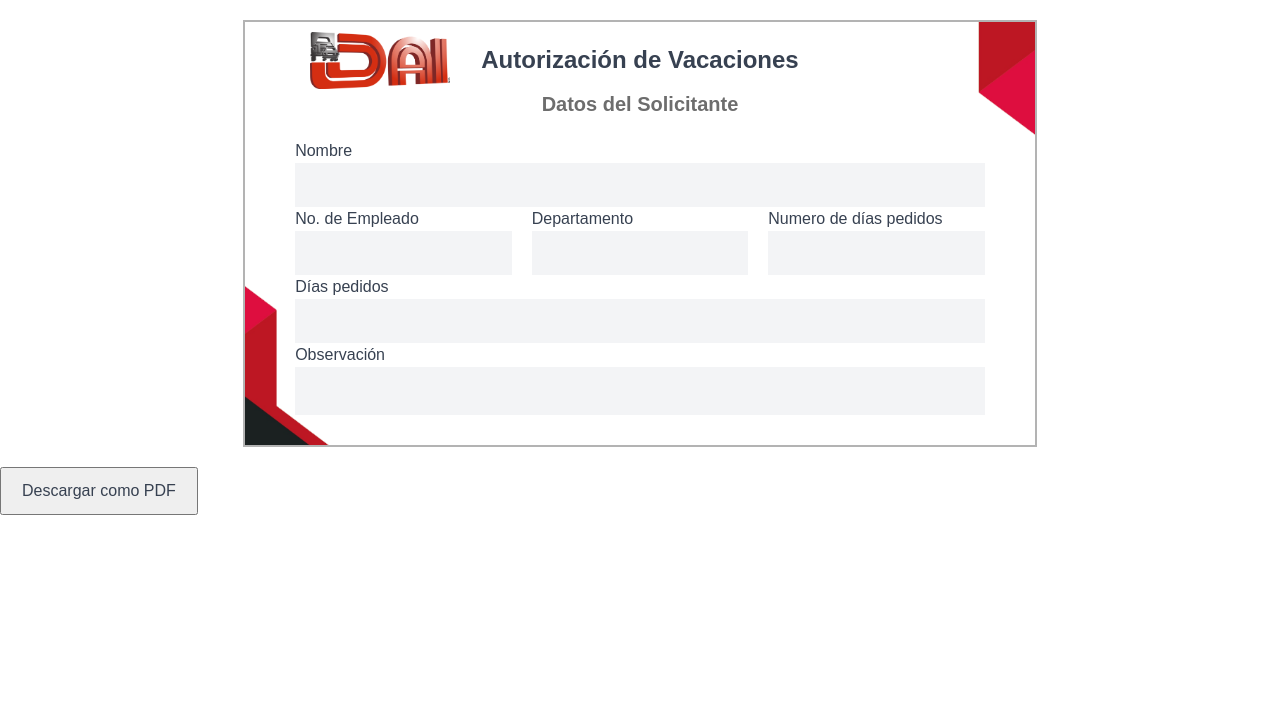
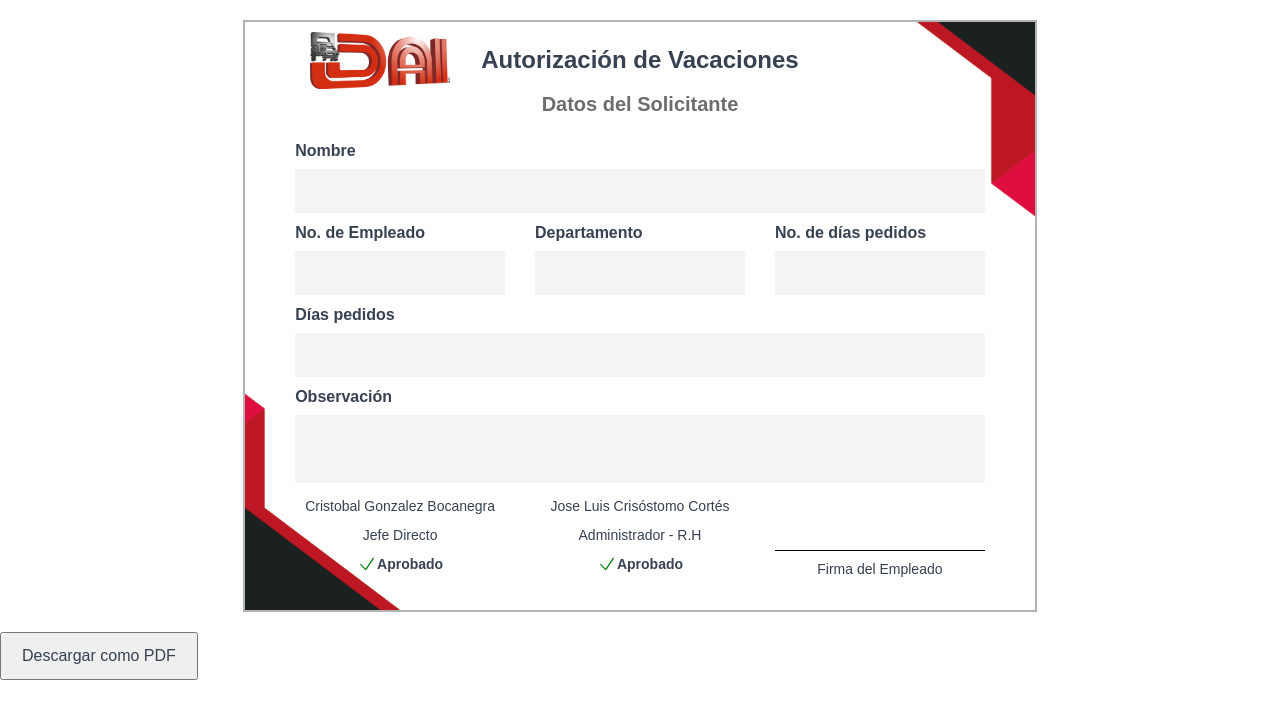
Before and after one commit to abner-silva-dev/holiday-system, a React (Vite) app: page /print in a window 1280 px wide. Shown: the top 718 px of the page. Built offline with nearby package versions, Linux system fonts and the light colour scheme.

Commit message:
Redesigning Print Component

```diff
--- a/src/pages/Print.tsx
+++ b/src/pages/Print.tsx
@@ -1,5 +1,6 @@
 import styled from 'styled-components';
 import html2pdf from 'html2pdf.js';
+import { HiOutlineCheck } from 'react-icons/hi2';
 
 const Logo = styled.img`
   width: 14rem;
@@ -22,9 +23,9 @@ const PrintContainer = styled.div`
   margin: auto;
   margin-top: 2rem;
   background-image: url('membretado.png');
-  background-position: -60px center;
+  background-position: center -25px;
   background-size: cover;
-  background-size: 115%;
+  background-size: 119%;
 
   & header {
     display: grid;
@@ -34,45 +35,37 @@ const PrintContainer = styled.div`
 `;
 
 const Group = styled.div`
-  display: grid;
-  grid-template-columns: 1fr 1fr;
+  display: flex;
+  flex-direction: column;
+
+  gap: 0.6rem;
 
   & textarea {
     width: 100%;
+    padding: 1rem;
     resize: none;
     border: none;
     background-color: #f3f4f6;
-    /* padding: 0.5rem 0.8rem; */
   }
-`;
-
-const GroupSpanAll = styled.div`
-  grid-column: 1/-1;
 `;
 
 const GroupGrid = styled.div`
   display: grid;
-  grid-template-columns: 1fr 1fr;
+  grid-template-columns: 1fr 1fr 1fr;
   column-gap: 3rem;
   align-items: center;
+  row-gap: 0.8rem;
 
   & :first-child {
     grid-column: 1/-1;
   }
 
-  & :last-child {
+  & :nth-child(5) {
     grid-column: 1/-1;
   }
 
-  & :nth-child(3) {
+  & :nth-child(6) {
     grid-column: 1/-1;
-  }
-
-  & input {
-    align-self: center;
-    border: none;
-    background-color: #f3f4f6;
-    padding: 1rem;
   }
 `;
 const Subtitle = styled.h1`
@@ -91,10 +84,50 @@ const Section = styled.section`
   }
 `;
 
-const GroupTwo = styled.div`
+const Input = styled.input`
+  align-self: center;
+  border: none;
+  background-color: #f3f4f6;
+  padding: 1rem;
+  width: 100%;
+`;
+
+const Label = styled.label`
+  font-weight: 700;
+`;
+
+const ApprovalsContainer = styled.div`
+  text-align: center;
+  font-size: 1.4rem;
   display: flex;
-  gap: 2rem;
-  grid-column: 1/-1;
+  flex-direction: column;
+  gap: 0.8rem;
+
+  & span {
+    display: flex;
+    justify-content: center;
+    align-items: center;
+    font-weight: 700;
+  }
+
+  & svg {
+    color: green;
+    height: 2rem;
+    width: 2rem;
+  }
+`;
+
+const EmployeerFirmContainer = styled.div`
+  text-align: center;
+  font-size: 1.4rem;
+  display: flex;
+  flex-direction: column;
+  gap: 0.8rem;
+
+  & div {
+    height: 6rem;
+    border-bottom: 1.7px solid black;
+  }
 `;
 
 const Print = () => {
@@ -132,35 +165,58 @@ const Print = () => {
         <Section>
           <GroupGrid>
             <Group>
-              <label>Nombre</label>
-              <input type="text" />
+              <Label>Nombre</Label>
+              <Input type="text" />
             </Group>
 
-            <GroupTwo>
+            {/* <GroupTwo> */}
             <Group>
-                <label>No. de Empleado</label>
-                <input type="text" />
+              <Label>No. de Empleado</Label>
+              <Input type="text" />
             </Group>
             <Group>
-                <label>Departamento</label>
-                <input type="text" />
+              <Label>Departamento</Label>
+              <Input type="text" />
             </Group>
 
             <Group>
-                <label>Numero de días pedidos</label>
-                <input type="text" />
+              <Label>No. de días pedidos</Label>
+              <Input type="text" />
             </Group>
-            </GroupTwo>
+            {/* </GroupTwo> */}
 
             <Group>
-              <label>Días pedidos</label>
-              <input type="text" />
+              <Label>Días pedidos</Label>
+              <Input type="text" />
             </Group>
 
             <Group>
-              <label>Observación</label>
+              <Label>Observación</Label>
               <textarea></textarea>
             </Group>
+
+            <ApprovalsContainer>
+              <label>Cristobal Gonzalez Bocanegra</label>
+              <label>Jefe Directo</label>
+              <span>
+                <HiOutlineCheck />
+                Aprobado
+              </span>
+            </ApprovalsContainer>
+
+            <ApprovalsContainer>
+              <label>Jose Luis Crisóstomo Cortés</label>
+              <label>Administrador - R.H</label>
+              <span>
+                <HiOutlineCheck />
+                Aprobado
+              </span>
+            </ApprovalsContainer>
+
+            <EmployeerFirmContainer>
+              <div></div>
+              <label>Firma del Empleado</label>
+            </EmployeerFirmContainer>
           </GroupGrid>
         </Section>
       </PrintContainer>
```
Lines whose indentation alone changed are shown as unchanged.
